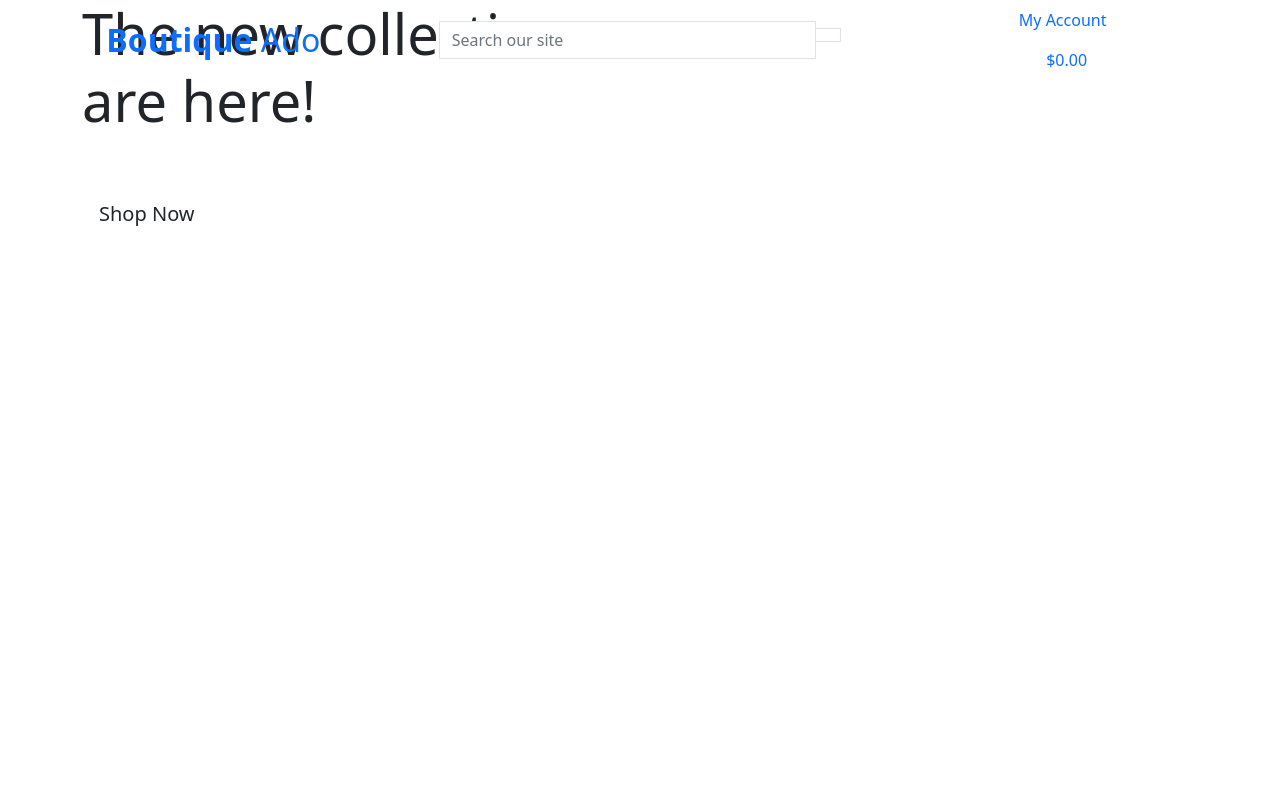
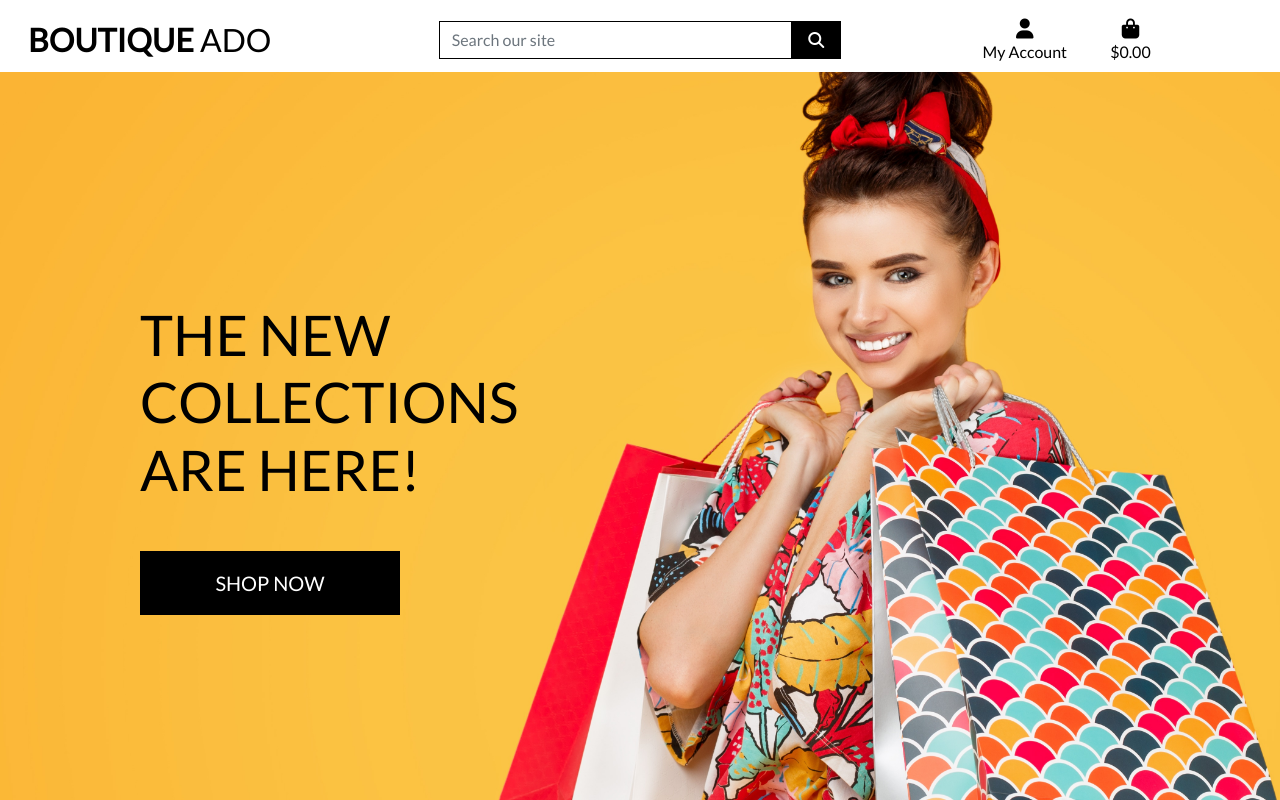
Before and after one commit to FraL96/boutique_ado_v1, a Django app: page / in a window 1280 px wide. Run offline with Django 3.2, Linux system fonts and the light colour scheme; some libraries are stand-ins or nearby versions.

Commit message:
Completed homepage header and css

```diff
--- a/boutique_ado/settings.py
+++ b/boutique_ado/settings.py
@@ -149,6 +149,10 @@ USE_TZ = True
 # https://docs.djangoproject.com/en/3.2/howto/static-files/
 
 STATIC_URL = '/static/'
+STATICFILES_DIRS = (os.path.join(BASE_DIR, 'static'),)
+
+MEDIA_URL = '/media/'
+MEDIA_ROOT = os.path.join(BASE_DIR, 'media')
 
 # Default primary key field type
 # https://docs.djangoproject.com/en/3.2/ref/settings/#default-auto-field
--- a/boutique_ado/urls.py
+++ b/boutique_ado/urls.py
@@ -15,9 +15,11 @@ Including another URLconf
 """
 from django.contrib import admin
 from django.urls import path, include
+from django.conf import settings
+from django.conf.urls.static import static
 
 urlpatterns = [
     path('admin/', admin.site.urls),
     path('accounts/', include('allauth.urls')),
     path('', include('home.urls')),
-]
+] + static(settings.MEDIA_URL, document_root=settings.MEDIA_ROOT)
--- a/home/templates/home/index.html
+++ b/home/templates/home/index.html
@@ -2,21 +2,23 @@
 {% load static %}
 
 {% block page_header %}
-<div class="container header-container">
-    <div class="row">
-        <div class="col"></div>
+    <div class="container header-container">
+        <div class="row">
+            <div class="col"></div>
+        </div>
     </div>
-</div>
 {% endblock %}
 
 {% block content %}
 <div class="container h-100">
     <div class="row h-100">
         <div class="col-7 col-md-6 my-auto">
-            <h1 class="display-4 logo-font text-black">The new collections are here!</h1>
+            <h1 class="display-4 logo-font text-black">
+                The new collections are here!
+            </h1>
             <div class="my-5">
                 <h4>
-                    <a href="" class="shop-now-button btn btn-lg rounded-0text-uppercase py-3">Shop Now</a>
+                    <a href="" class="shop-now-button btn btn-lg rounded-0 text-uppercase py-3">Shop Now</a>
                 </h4>
             </div>
         </div>
--- /dev/null
+++ b/static/css/base.css
@@ -0,0 +1,81 @@
+html {
+    height: 100%;
+}
+
+body {
+    background: url("/media/homepage_background_cropped.jpg") no-repeat center center fixed;
+    background-size: cover;
+    height: calc(100vh - 164px);
+    color: #555;
+    font-family: 'Lato';
+}
+
+/* from Bulma */
+.icon {
+    align-items: center;
+    display: inline-flex;
+    justify-content: center;
+    height: 1.5rem;
+    width: 1.5rem;
+}
+
+.logo-font {
+    text-transform: uppercase;
+}
+
+.main-logo-link {
+    width: fit-content;
+}
+
+.shop-now-button {
+    background: black;
+    color: white;
+    min-width: 260px;
+}
+
+.btn-black {
+    background: black;
+    color: white;
+}
+
+.shop-now-button:hover,
+.shop-now-button:active,
+.shop-now-button:focus,
+.btn-black:hover,
+.btn-black:active,
+.btn-black:focus {
+    background: #222;
+    color: white;
+}
+
+.text-black {
+    color: #000 !important;
+}
+
+.border-black {
+    border: 1px solid black !important;
+}
+
+/* -------------------------------- Media Queries */
+
+/* Slightly larger container on xl screens */
+@media (min-width: 1200px) {
+  .container {
+    max-width: 80%;
+  }
+}
+
+/* fixed top navbar only on medium and up */
+@media (min-width: 992px) {
+    .fixed-top-desktop-only {
+        position: fixed;
+        top: 0;
+        right: 0;
+        left: 0;
+        z-index: 1030;
+    }
+
+    .header-container {
+        padding-top: 164px;
+    }
+}
--- a/templates/base.html
+++ b/templates/base.html
@@ -3,6 +3,7 @@
 <!doctype html>
 <html lang="en">
   <head>
+
     {% block meta %}
         <meta http-equiv="X-UA-Compatible" content="ie=edge">
         <meta charset="utf-8">
@@ -14,13 +15,18 @@
 
     {% block corecss %}
         <link href="https://cdn.jsdelivr.net/npm/bootstrap@5.0.1/dist/css/bootstrap.min.css" rel="stylesheet" integrity="sha384-+0n0xVW2eSR5OomGNYDnhzAbDsOXxcvSN1TPprVMTNDbiYZCxYbOOl7+AMvyTG2x" crossorigin="anonymous">
+        <link rel="stylesheet" href="https://fonts.googleapis.com/css?family=Lato&display=swap">
+        <link rel="stylesheet" href="{% static 'css/base.css' %}">
     {% endblock %}
 
     {% block extra_css %}
     {% endblock %}
 
     {% block corejs %}
-    <script src="https://cdn.jsdelivr.net/npm/bootstrap@5.0.1/dist/js/bootstrap.bundle.min.js" integrity="sha384-gtEjrD/SeCtmISkJkNUaaKMoLD0//ElJ19smozuHV6z3Iehds+3Ulb9Bn9Plx0x4" crossorigin="anonymous"></script>
+        <script src="https://kit.fontawesome.com/7aa7866e26.js" crossorigin="anonymous"></script>
+        <script src="https://code.jquery.com/jquery-3.4.1.min.js" integrity="sha256-CSXorXvZcTkaix6Yvo6HppcZGetbYMGWSFlBw8HfCJo=" crossorigin="anonymous"></script>
+        <script src="https://cdn.jsdelivr.net/npm/popper.js@1.16.0/dist/umd/popper.min.js" integrity="sha384-Q6E9RHvbIyZFJoft+2mJbHaEWldlvI9IOYy5n3zV9zzTtmI3UksdQRVvoxMfooAo" crossorigin="anonymous"></script>
+        <script src="https://stackpath.bootstrapcdn.com/bootstrap/4.4.1/js/bootstrap.min.js" integrity="sha384-wfSDF2E50Y2D1uUdj0O3uMBJnjuUD4Ih7YwaYd1iqfktj0Uod8GCExl3Og8ifwB6" crossorigin="anonymous"></script>
     {% endblock %}
 
     {% block extra_js %}
@@ -30,7 +36,7 @@
   </head>
   <body>
     <header class="container-fluid fixed-top">
-          <div class="row">
+        <div id="topnav" class="row bg-white pt-lg-2 d-none d-lg-flex">
             <div class="col-12 col-lg-4 my-auto py-1 py-lg-0 text-center text-lg-left">
                 <a href="{% url 'home' %}" class="nav-link main-logo-link">
                     <h2 class="logo-font text-black my-0"><strong>Boutique</strong> Ado</h2>
@@ -62,9 +68,9 @@
                         <div class="dropdown-menu border-0" aria-labelledby="user-options">
                             {% if request.user.is_authenticated %}
                                 {% if request.user.is_superuser %}
-                                    <a href="{% url 'add_product' %}" class="dropdown-item">Product Management</a>
+                                    <a href="" class="dropdown-item">Product Management</a>
                                 {% endif %}
-                                <a href="{% url 'profile' %}" class="dropdown-item">My Profile</a>
+                                <a href="" class="dropdown-item">My Profile</a>
                                 <a href="{% url 'account_logout' %}" class="dropdown-item">Logout</a>
                             {% else %}
                                 <a href="{% url 'account_signup' %}" class="dropdown-item">Register</a>
@@ -72,8 +78,8 @@
                             {% endif %}
                         </div>
                     </li>
-                      <li class="list-inline-items">
-                          <a class="{% if grand_total %}text-info font-weight-bold{% else %}text-black{% endif %} nav-link" href="{% url 'view_bag' %}">
+                    <li class="list-inline-item">
+                        <a class="{% if grand_total %}text-info font-weight-bold{% else %}text-black{% endif %} nav-link" href="">
                             <div class="text-center">
                                 <div><i class="fas fa-shopping-bag fa-lg"></i></div>
                                 <p class="my-0">
@@ -104,5 +110,6 @@
       {% block postloadjs %}
       {% endblock %}
 
+
   </body>
 </html>
```
Also changed, not shown: media/homepage_background_cropped.jpg (added). Lines whose indentation alone changed are shown as unchanged.
